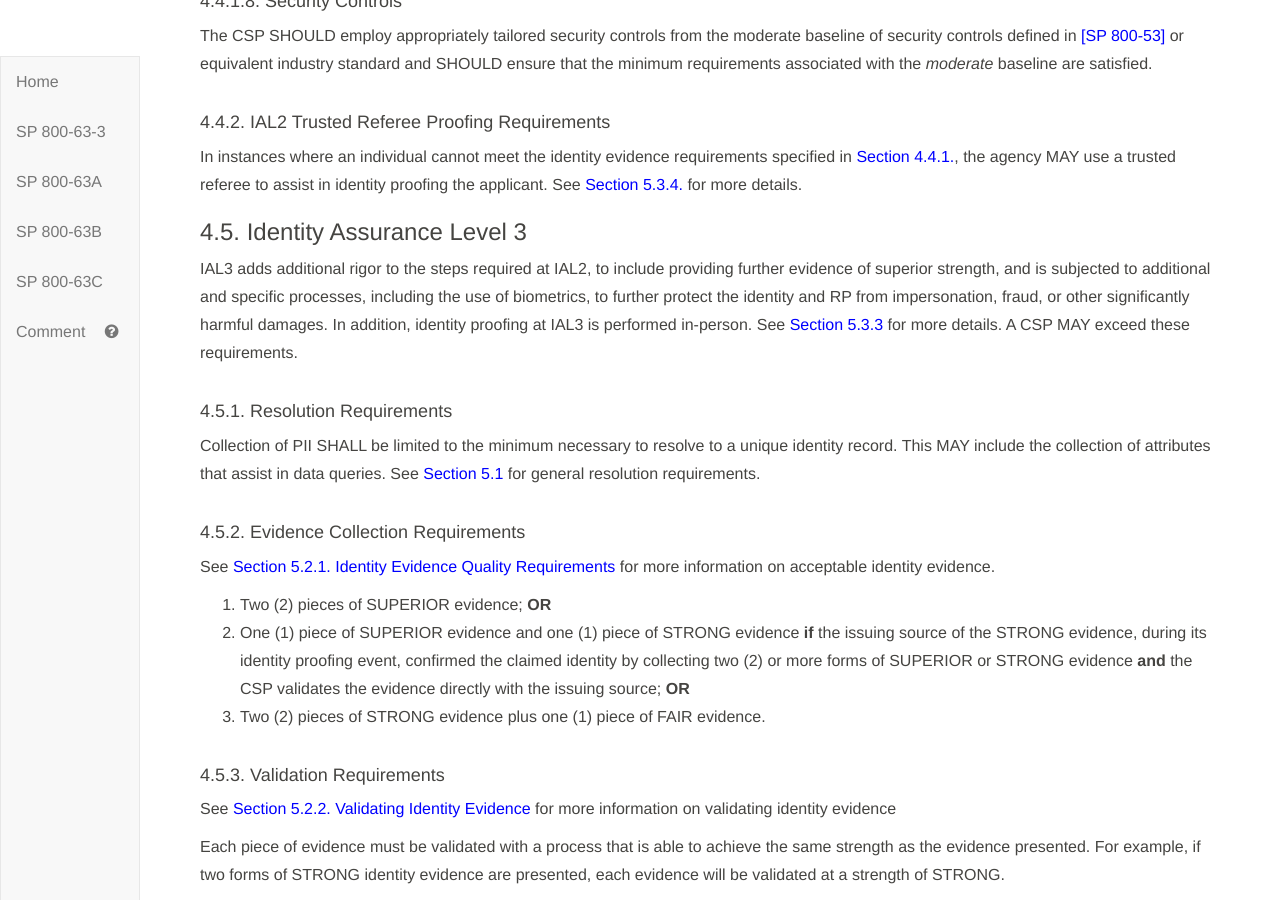
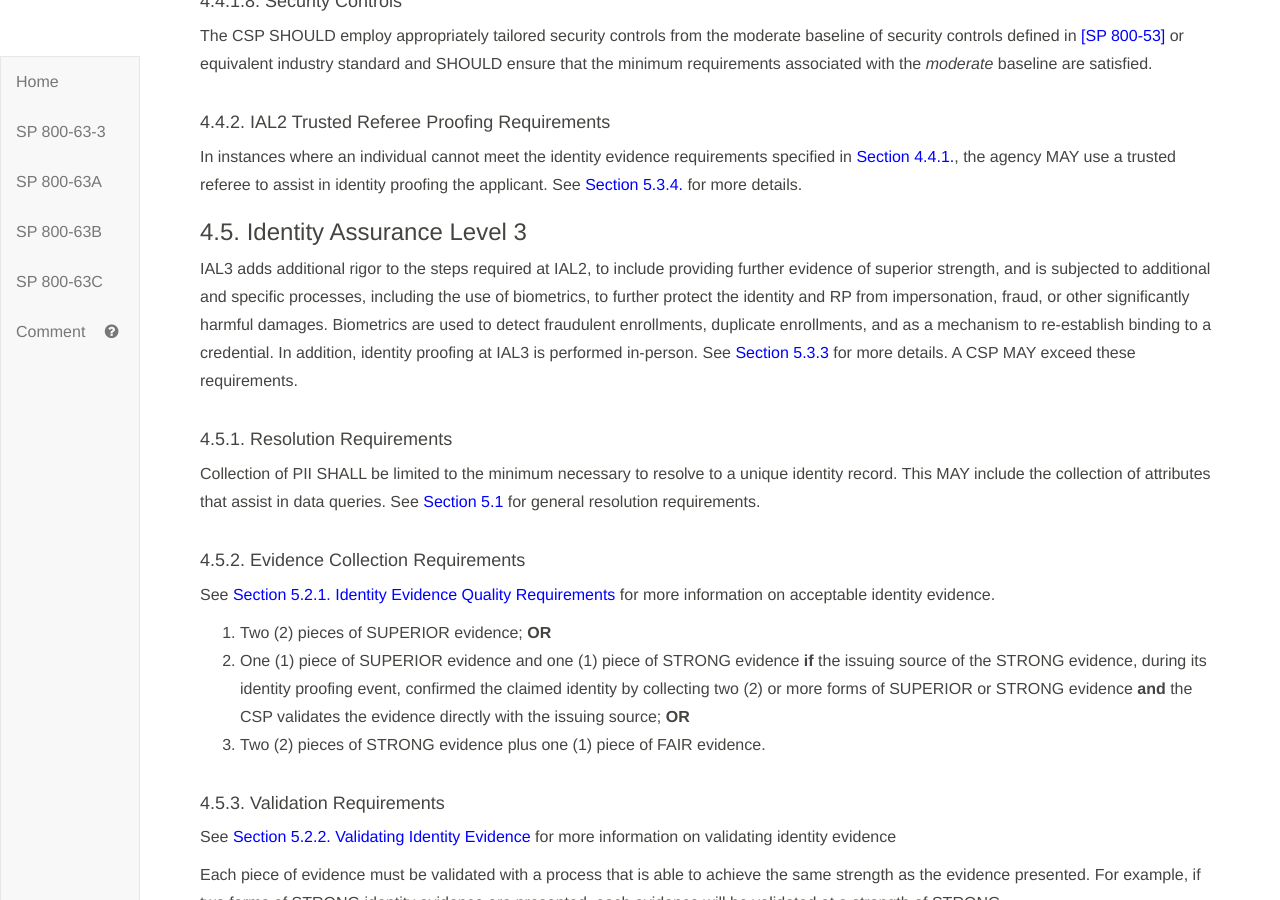
Before and after one commit to usnistgov/800-63-3, a Jekyll site: the page built from sp800-63a/sec4_ial.md, in a window 1280 px wide and 900 px high, scrolled down 4956 px. Built offline with Jekyll 4.4.1, drawn with Linux system fonts in a browser that asks for light colours; our own code applies the rules of GitHub Pages for plain Markdown files.

Commit message:
closes #1150

```diff
--- a/sp800-63a/sec4_ial.md
+++ b/sp800-63a/sec4_ial.md
@@ -148,7 +148,7 @@
 
 ### <a name="ial3-requirements"></a> 4.5. Identity Assurance Level 3
 
-IAL3 adds additional rigor to the steps required at IAL2, to include providing further evidence of superior strength, and is subjected to additional and specific processes, including the use of biometrics, to further protect the identity and RP from impersonation, fraud, or other significantly harmful damages.  In addition, identity proofing at IAL3 is performed in-person. See [Section 5.3.3](#vip) for more details. A CSP MAY exceed these requirements.
+IAL3 adds additional rigor to the steps required at IAL2, to include providing further evidence of superior strength, and is subjected to additional and specific processes, including the use of biometrics, to further protect the identity and RP from impersonation, fraud, or other significantly harmful damages. Biometrics are used to detect fraudulent enrollments, duplicate enrollments, and as a mechanism to re-establish binding to a credential.  In addition, identity proofing at IAL3 is performed in-person. See [Section 5.3.3](#vip) for more details. A CSP MAY exceed these requirements.
 
 #### 4.5.1. Resolution Requirements
 
```
